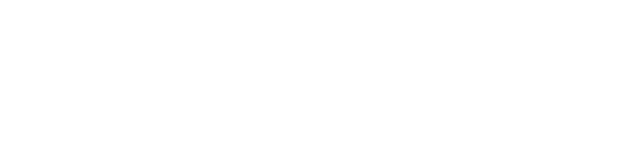
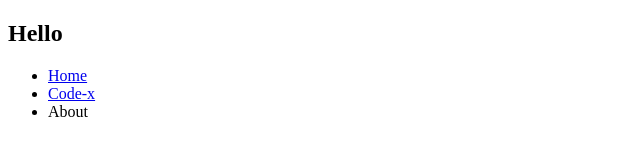
Before and after one commit to MarkRyuo/ArticleVoyage, a plain HTML site: page Article/Article-1.html in a window 1280 px wide. Shown: the whole page, without its empty margins (0-640 px from the left). Drawn offline with Linux system fonts and the light colour scheme.

Commit message:
update in line 19

```diff
--- a/Article/Article-1.html
+++ b/Article/Article-1.html
@@ -5,9 +5,27 @@
   <meta name="viewport" content="width=device-width, initial-scale=1.0">
   <meta name="author" content="Jhon Mark as MarkRyuo">
   <meta name="discription" content="This is a Article about (*******)">
-  <title>Document</title>
+  <title>"The Complex and Devastating Impact of War"</title>
 </head>
 <body>
 
+  <!-- Semantic Website -->
+  <header>
+    <nav class="navigation">
+    <h1>Hello</h1>
+    <ul class="nav-link">
+      <li class="home"><a href="#">Home</a></li>
+      <li class="code"><a href="#">Code-x</a></li>
+      <li class="about"><a href="#"></a>About</li>
+    </ul>
+    </nav>
+  </header>
+
+  <!-- Non-Semantic Website -->
+
+  <div>
+    <div></div>
+  </div>
+
 </body>
 </html>
```
